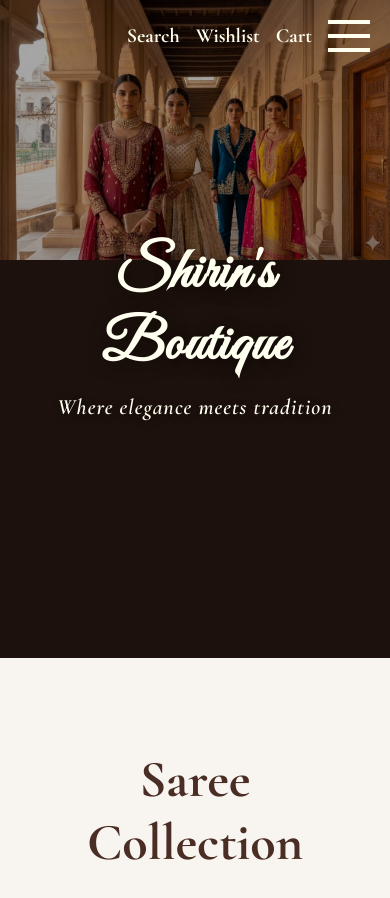
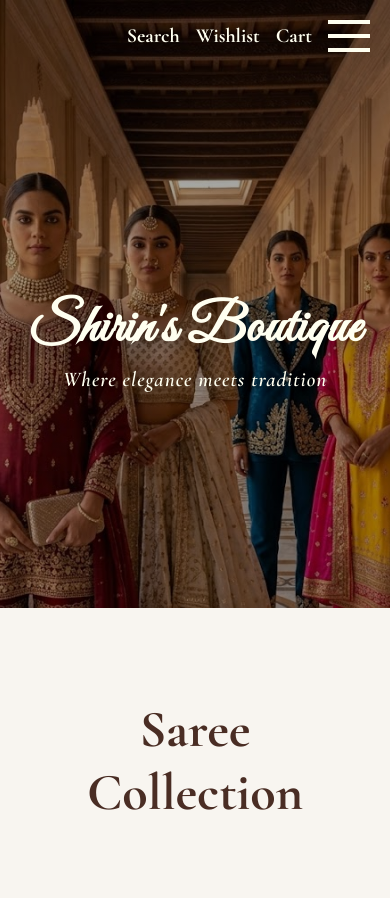
Before and after one commit to officiallysoha-codes/shirins-boutique, a Django app: template store/templates/store/home.html in a window 390 px wide. Shown: the top 898 px of the page. After the commit the page ends 810 px from the top, so only its background shows below. Run offline with Django 3.2, Linux system fonts and the light colour scheme; the template is opened without the code that fills it, so the values that code supplies are empty.

Commit message:
Tune mobile hero image framing

```diff
--- a/store/static/css/style.css
+++ b/store/static/css/style.css
@@ -506,23 +506,26 @@ body {
     }
 
     .hero {
-        height: 78vh;
-        min-height: 520px;
-        background-size: contain;
+        height: 72svh;
+        min-height: 540px;
+        max-height: 680px;
+        background-size: cover;
         background-repeat: no-repeat;
         background-position: center top;
         background-color: #2b1a12;
     }
 
     .overlay {
-        padding: 0 18px;
+        width: 100%;
+        padding: 88px 18px 0;
     }
     .overlay h1 {
-        font-size: 58px;
+        font-size: 54px;
+        line-height: 0.95;
     }
 
     .overlay p {
-        font-size: 22px;
+        font-size: 21px;
     }
 
     .info-page {
```
Also changed, not shown: 1 other file.
